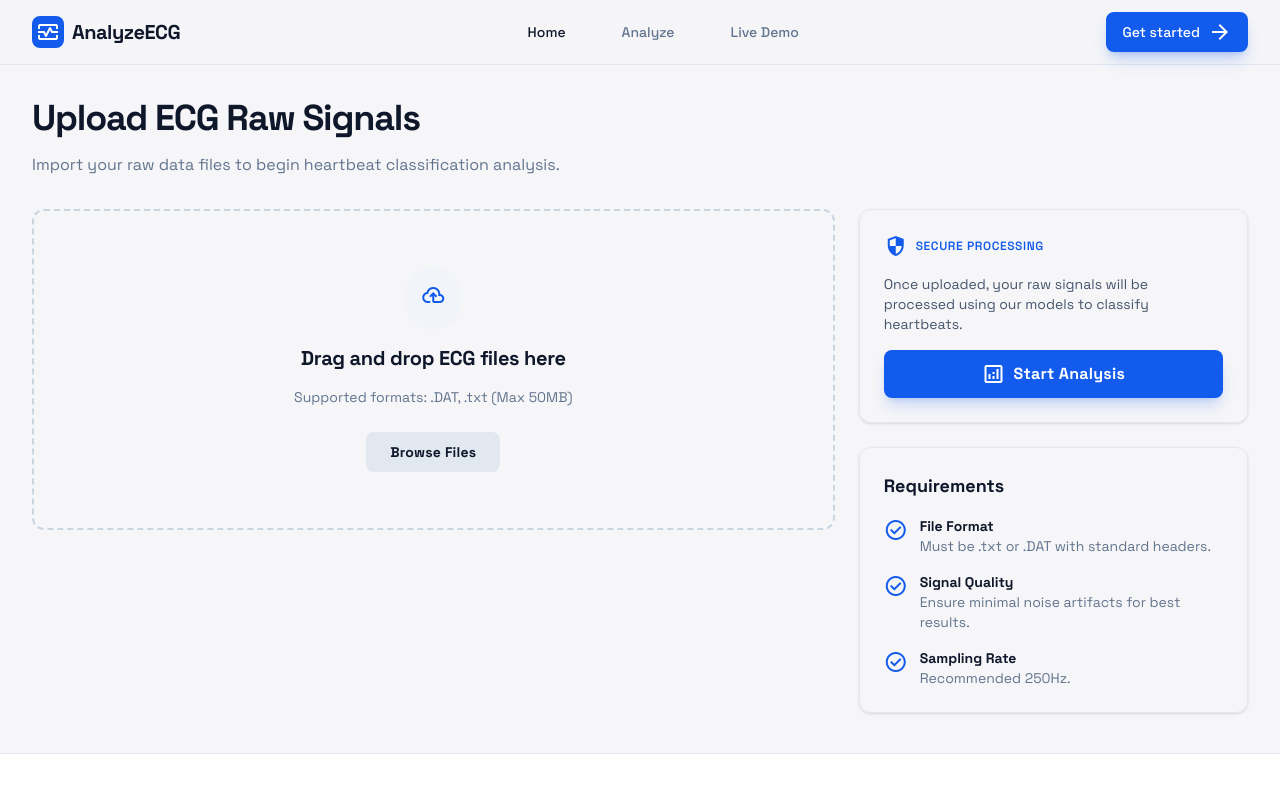
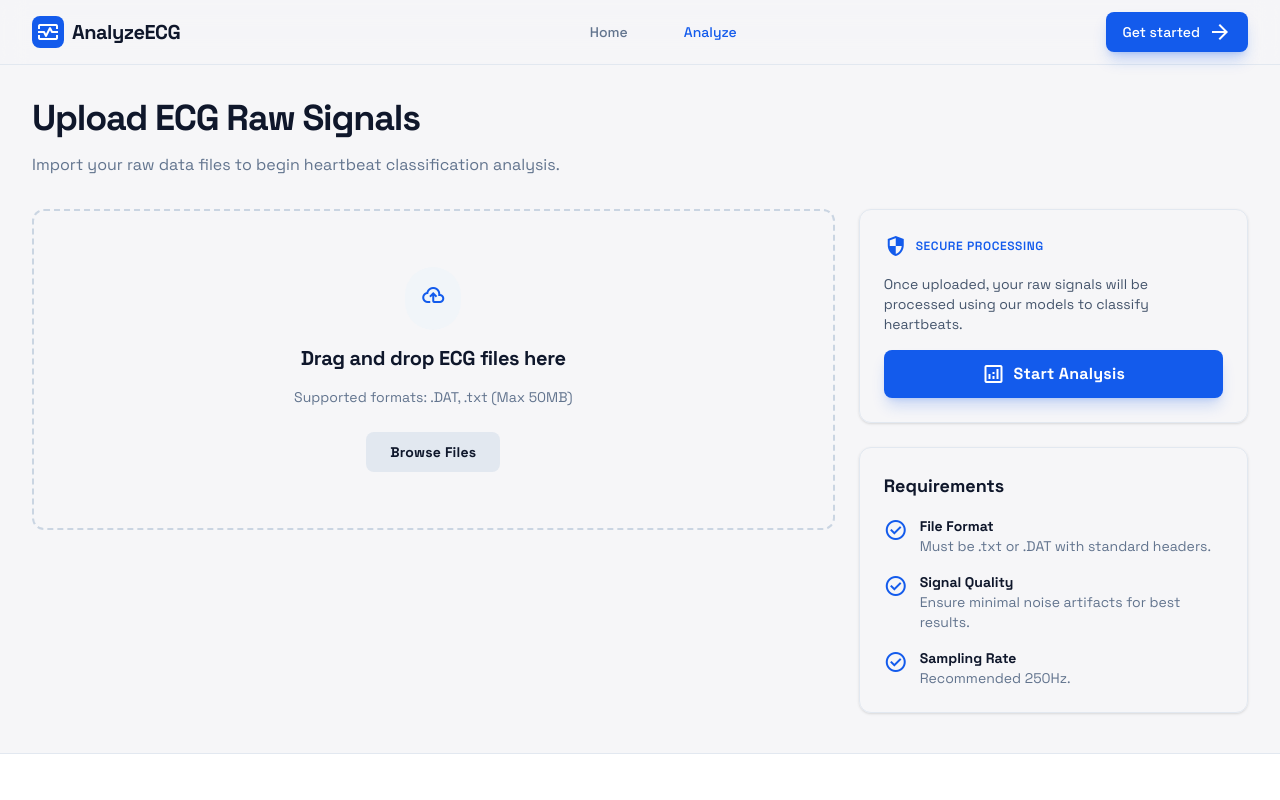
Before and after one commit to AST-tnbt/ecg-classification-web, a React (Vite) app: page /analyze in a window 1280 px wide. Shown: the top 800 px of the page. Built offline with nearby package versions, Linux system fonts and the light colour scheme.

Commit message:
feature: fix UI header

```diff
--- a/src/components/Header.tsx
+++ b/src/components/Header.tsx
@@ -1,6 +1,19 @@
 import { Link } from "react-router";
 
-export default function Header() {
+type HeaderProps = {
+    currentPath: string
+}
+
+const navItemClass = (path: string, currentPath: string) =>
+  `
+    px-3 py-2 text-sm font-medium transition-colors
+    ${currentPath === path
+      ? "text-primary"
+      : "text-slate-500 hover:text-primary dark:text-slate-400"}
+  `
+
+export default function Header({ currentPath }: HeaderProps) {
+
     return (
         <nav
             className="fixed w-full z-50 top-0 left-0 border-b border-slate-200 bg-background-light/80 backdrop-blur-md">
@@ -16,11 +29,11 @@ export default function Header() {
                     {/* <!-- Desktop Menu --> */}
                     <div className="hidden md:block">
                         <div className="ml-10 flex items-baseline space-x-8">
-                        <Link className="hover:text-primary transition-colors px-3 py-2 text-sm font-medium" to="/">Home</Link>
-                        <Link className="text-slate-500 hover:text-primary dark:text-slate-400 transition-colors px-3 py-2 text-sm font-medium"
+                            <Link to="/" className={navItemClass("/", currentPath)}>Home</Link>
+                            <Link className={navItemClass("/analyze", currentPath)}
                                 to="/analyze">Analyze</Link>
-                        <Link className="text-slate-500 hover:text-primary dark:text-slate-400 transition-colors px-3 py-2 text-sm font-medium"
-                            to="/demo">Live Demo</Link>
+                            {/* <Link className="text-slate-500 hover:text-primary dark:text-slate-400 transition-colors px-3 py-2 text-sm font-medium"
+                            to="/demo">Live Demo</Link> */}
                         </div>
                     </div>
                     {/* <!-- CTA & Theme Toggle --> */}
--- a/src/components/Layout.tsx
+++ b/src/components/Layout.tsx
@@ -1,12 +1,14 @@
-import { Outlet } from "react-router";
+import { Outlet, useLocation } from "react-router";
 import Header from "./Header";
 import Footer from "./Footer";
 
 export default function Layout() {
+  const { pathname } = useLocation()
+
   return (
     <>
         <main>
-          <Header />
+          <Header currentPath={pathname} />
           <Outlet />
           <Footer />
         </main>
```
Lines whose indentation alone changed are shown as unchanged.
